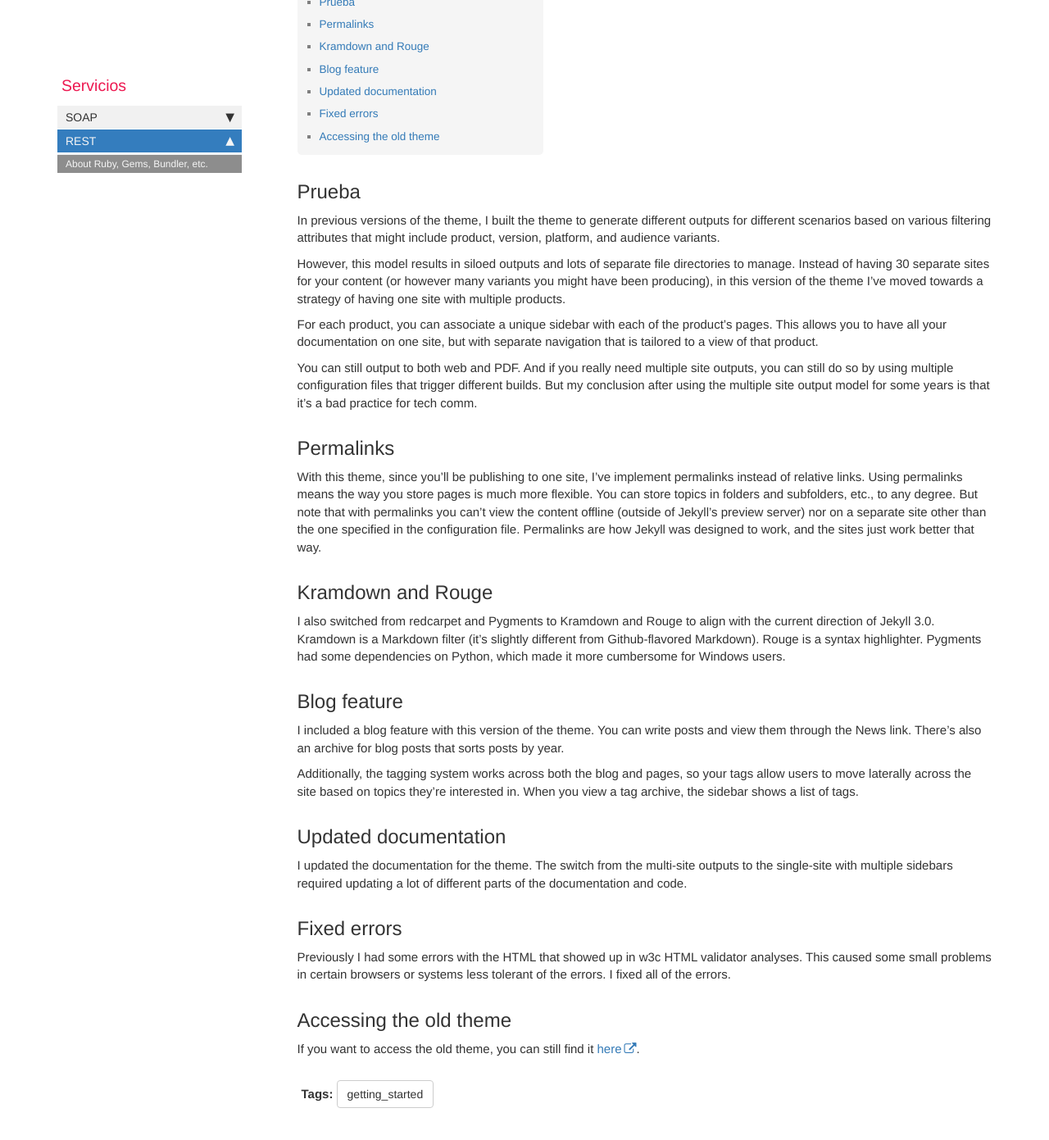
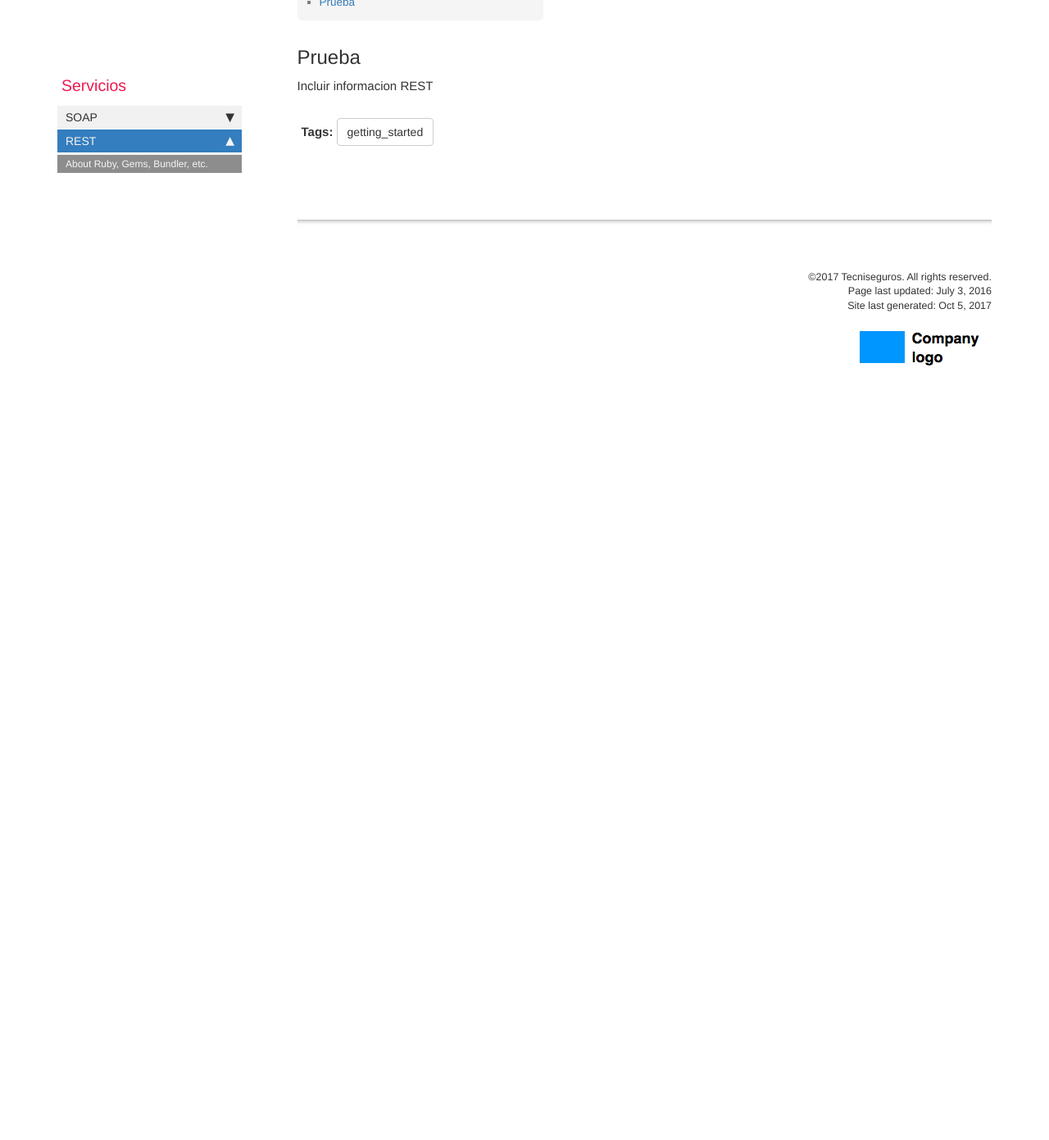
Before and after one commit to josseline/demo, a Jekyll site: the page built from pages/mydoc/mydoc_release_notes_50.md, in a window 1280 px wide and 1400 px high, scrolled down 235 px. Shown: the top 1391 px of the window at 82% size. Built offline with Jekyll 4.4.1, drawn with Linux system fonts in a browser that asks for light colours; nearby versions of some CDN libraries; comment, search, counter and statistics services are not loaded; after the commit the page ends 900 px from its top, so only the background shows below that.

Commit message:
pagina para info de servicio rest

```diff
--- a/pages/mydoc/mydoc_release_notes_50.md
+++ b/pages/mydoc/mydoc_release_notes_50.md
@@ -11,38 +11,4 @@ folder: mydoc
 
 ## Prueba
 
-In previous versions of the theme, I built the theme to generate different outputs for different scenarios based on various filtering attributes that might include product, version, platform, and audience variants.
-
-However, this model results in siloed outputs and lots of separate file directories to manage. Instead of having 30 separate sites for your content (or however many variants you might have been producing), in this version of the theme I've moved towards a strategy of having one site with multiple products.
-
-For each product, you can associate a unique sidebar with each of the product's pages. This allows you to have all your documentation on one site, but with separate navigation that is tailored to a view of that product.
-
-You can still output to both web and PDF. And if you really need multiple site outputs, you can still do so by using multiple configuration files that trigger different builds. But my conclusion after using the multiple site output model for some years is that it's a bad practice for tech comm.
-
-## Permalinks
-
-With this theme, since you'll be publishing to one site, I've implement permalinks instead of relative links. Using permalinks means the way you store pages is much more flexible. You can store topics in folders and subfolders, etc., to any degree. But note that with permalinks you can't view the content offline (outside of Jekyll's preview server) nor on a separate site other than the one specified in the configuration file. Permalinks are how Jekyll was designed to work, and the sites just work better that way.
-
-## Kramdown and Rouge
-
-I also switched from redcarpet and Pygments to Kramdown and Rouge to align with the current direction of Jekyll 3.0. Kramdown is a Markdown filter (it's slightly different from Github-flavored Markdown). Rouge is a syntax highlighter. Pygments had some dependencies on Python, which made it more cumbersome for Windows users.
-
-## Blog feature
-
-I included a blog feature with this version of the theme. You can write posts and view them through the News link. There's also an archive for blog posts that sorts posts by year.
-
-Additionally, the tagging system works across both the blog and pages, so your tags allow users to move laterally across the site based on topics they're interested in. When you view a tag archive, the sidebar shows a list of tags.
-
-## Updated documentation
-
-I updated the documentation for  the theme. The switch from the multi-site outputs to the single-site with multiple sidebars required updating a lot of different parts of the documentation and code.
-
-## Fixed errors
-
-Previously I had some errors with the HTML that showed up in w3c HTML validator analyses. This caused some small problems in certain browsers or systems less tolerant of the errors. I fixed all of the errors.
-
-## Accessing the old theme
-
-If you want to access the old theme, you can still find it [here](https://github.com/tomjoht/jekylldoctheme-separate-outputs).
-
-{% include links.html %}
+Incluir informacion REST
```
